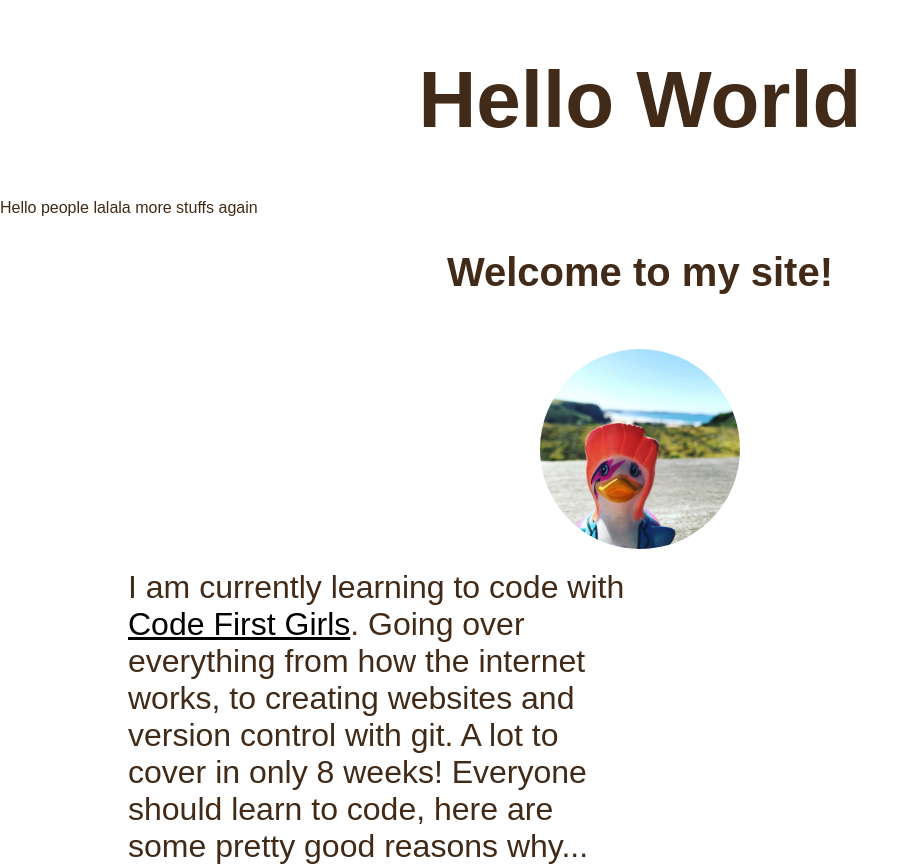
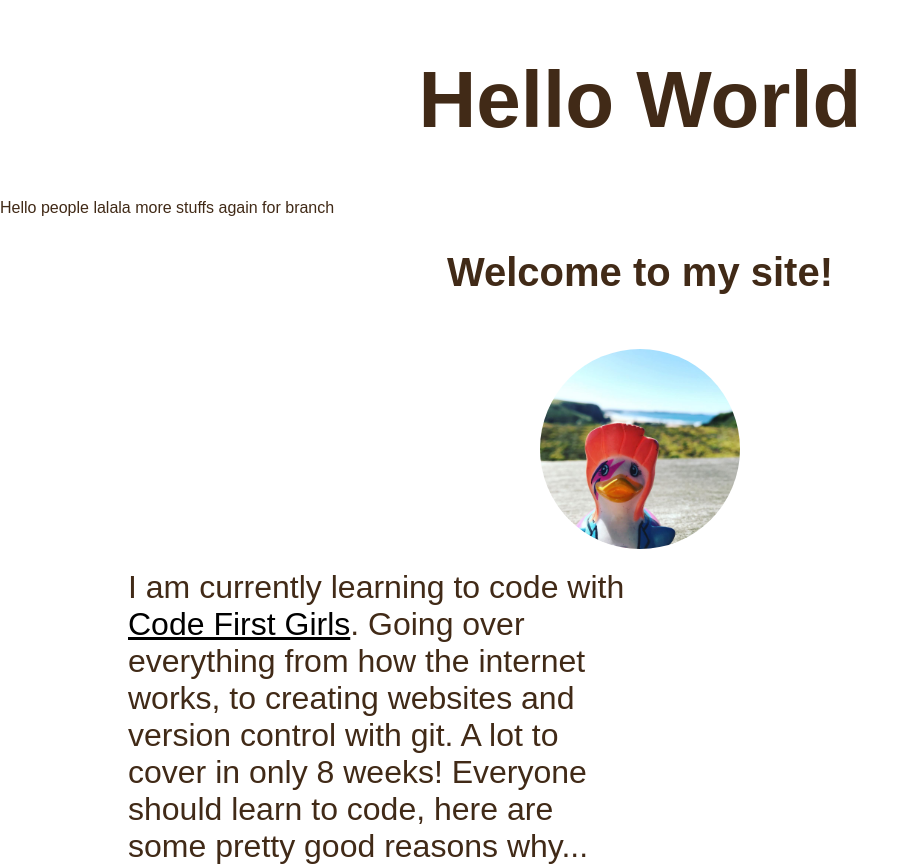
Before and after one commit to Vacilando1996/beginners-week-one-master, a plain HTML site: page index.html in a window 1280 px wide. Shown: the top 868 px of the page, without its empty margins (0-919 px from the left). Drawn offline with Linux system fonts and the light colour scheme.

Commit message:
Update index.html

```diff
--- a/index.html
+++ b/index.html
@@ -13,6 +13,7 @@
 <h> Hello people </h1>
 <h> lalala </h1>
 <h> more stuffs again </h1>
+<h> for branch </h1>
 
 <h2>Welcome to my site!</h2>
 
```
